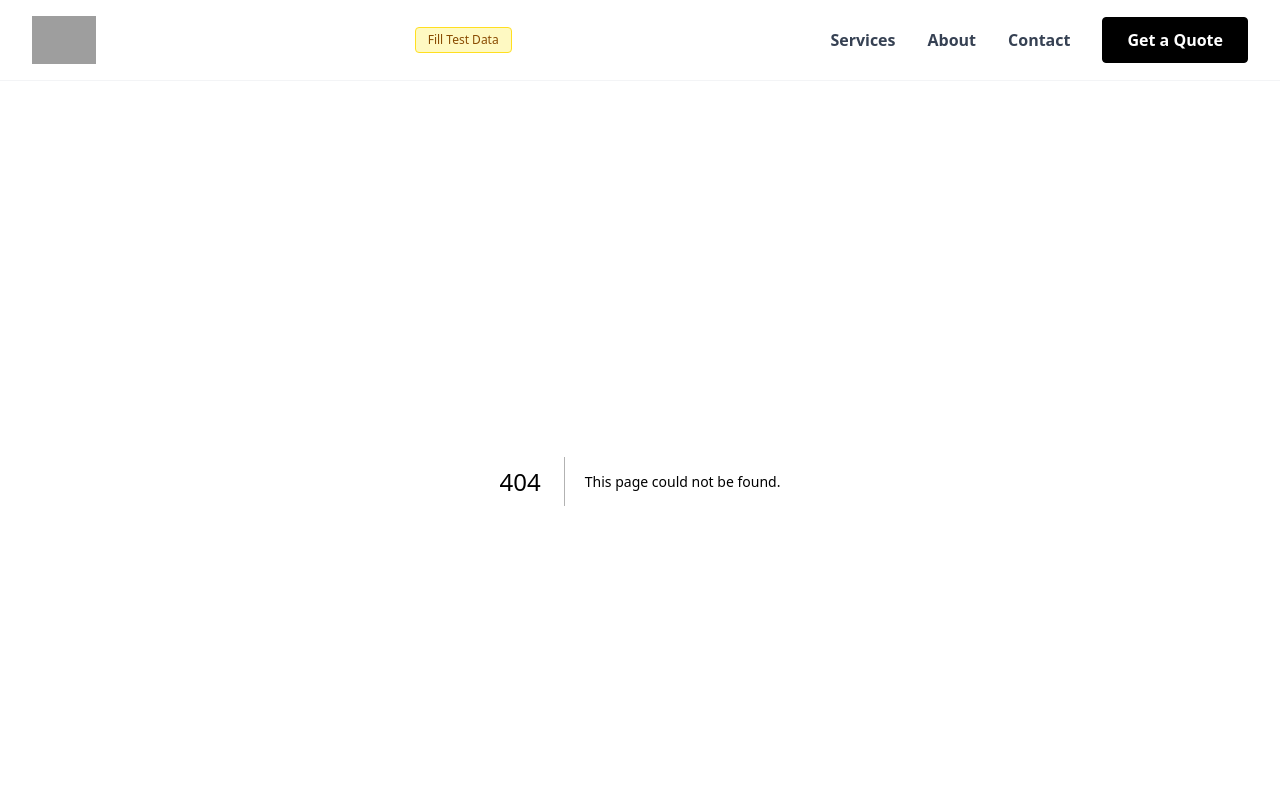
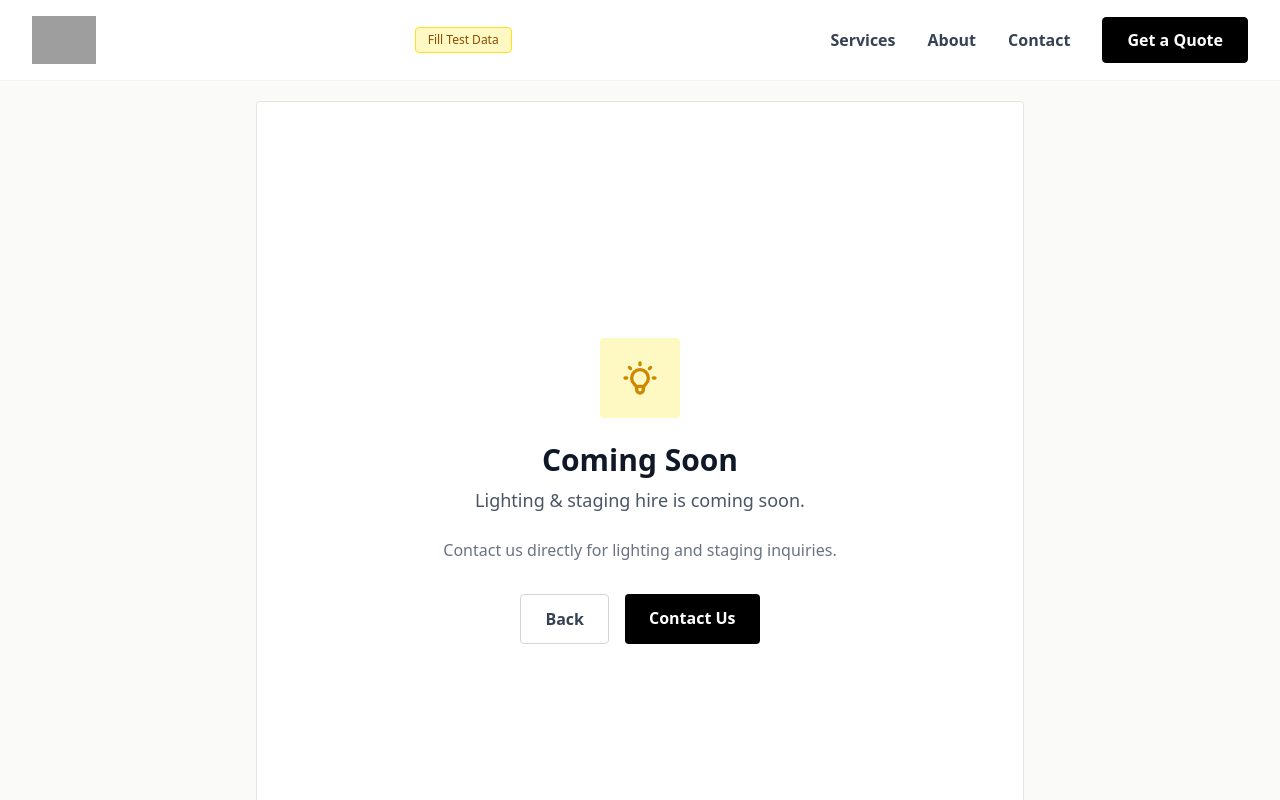
Before and after one commit to CARWHO/accent-productions-site, a Next.js app: page /inquiry/lighting in a window 1280 px wide. Before the commit this address had no page. Shown: the top 800 px of the page. Built offline with nearby package versions, Linux system fonts and the light colour scheme; grey boxes are pictures that could not be loaded.

Commit message:
Updated lighting page

```diff
--- /dev/null
+++ b/src/app/inquiry/lighting/page.tsx
@@ -0,0 +1,39 @@
+'use client';
+
+import Link from 'next/link';
+import PageCard from '@/components/ui/PageCard';
+
+export default function LightingInquiryPage() {
+  return (
+    <PageCard centered>
+      <div className="flex flex-col items-center text-center">
+        <div className="w-20 h-20 bg-yellow-100 rounded-md flex items-center justify-center mb-6">
+          <svg className="w-10 h-10 text-yellow-600" fill="none" stroke="currentColor" viewBox="0 0 24 24">
+            <path strokeLinecap="round" strokeLinejoin="round" strokeWidth={2} d="M9.663 17h4.673M12 3v1m6.364 1.636l-.707.707M21 12h-1M4 12H3m3.343-5.657l-.707-.707m2.828 9.9a5 5 0 117.072 0l-.548.547A3.374 3.374 0 0014 18.469V19a2 2 0 11-4 0v-.531c0-.895-.356-1.754-.988-2.386l-.548-.547z" />
+          </svg>
+        </div>
+        <h1 className="text-3xl font-bold text-gray-900 mb-2">Coming Soon</h1>
+        <p className="text-gray-600 text-lg font-medium mb-6">
+          Lighting & staging hire is coming soon.
+        </p>
+        <p className="text-gray-500 mb-8">
+          Contact us directly for lighting and staging inquiries.
+        </p>
+        <div className="flex gap-4">
+          <Link
+            href="/inquiry"
+            className="px-6 py-3 text-gray-700 font-bold border border-gray-300 rounded-md hover:bg-gray-50"
+          >
+            Back
+          </Link>
+          <Link
+            href="/contact"
+            className="px-6 py-3 bg-black text-white font-bold rounded-md hover:bg-gray-800"
+          >
+            Contact Us
+          </Link>
+        </div>
+      </div>
+    </PageCard>
+  );
+}
--- a/src/app/inquiry/page.tsx
+++ b/src/app/inquiry/page.tsx
@@ -18,10 +18,10 @@ const serviceTypes = [
     image: '/images/soundgear-rental.png',
   },
   {
-    title: 'Contractor',
-    description: 'Hire a sound engineer, audio technician, or DJ for your event.',
-    href: '/inquiry/contractor',
-    image: '/images/soundtech-hire.png',
+    title: 'Lighting & Staging',
+    description: 'Stage setup, lighting rigs, and visual production for your event.',
+    href: '/inquiry/lighting',
+    image: '/images/soundtech-hire.png', // TODO: Replace with lighting image
   },
 ];
 
```
